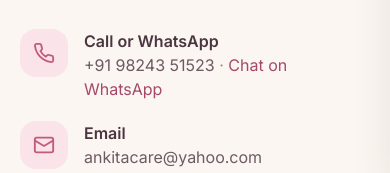
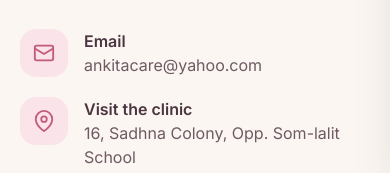
Before and after one commit to Ashay1301/ankitacare-website, a website: page contact.html in a window 390 px wide. Shown: the part 650-823 px from the top of the page. Drawn offline with Linux system fonts and the light colour scheme.

Commit message:
Remove phone number from all pages

```diff
--- a/contact.html
+++ b/contact.html
@@ -4,7 +4,7 @@
   <meta charset="UTF-8" />
   <meta name="viewport" content="width=device-width, initial-scale=1.0" />
   <title>Contact & Booking — Ankita's Care Clinic</title>
-  <meta name="description" content="Get in touch with Ankita's Care Clinic to book a consultation or enquire about our prenatal wellness programs. Call, WhatsApp, email or fill in our enquiry form." />
+  <meta name="description" content="Get in touch with Ankita's Care Clinic to book a consultation or enquire about our prenatal wellness programs. Email or fill in our enquiry form." />
   <meta name="theme-color" content="#FBF6F1" />
   <meta property="og:type" content="website" />
   <meta property="og:title" content="Contact & Booking — Ankita's Care Clinic" />
@@ -82,18 +82,6 @@
           <p class="lead mt-4">Choose whichever way is easiest for you.</p>
 
           <ul class="mt-8 space-y-5">
-            <!-- Phone / WhatsApp -->
-            <li class="flex items-start gap-4">
-              <span class="flex h-12 w-12 flex-none items-center justify-center rounded-2xl bg-blush-100 text-rose-600">
-                <svg width="22" height="22" viewBox="0 0 24 24" fill="none" stroke="currentColor" stroke-width="2" stroke-linecap="round" stroke-linejoin="round"><path d="M22 16.92v3a2 2 0 0 1-2.18 2 19.79 19.79 0 0 1-8.63-3.07 19.5 19.5 0 0 1-6-6 19.79 19.79 0 0 1-3.07-8.67A2 2 0 0 1 4.11 2h3a2 2 0 0 1 2 1.72c.13.96.36 1.9.7 2.81a2 2 0 0 1-.45 2.11L8.09 9.91a16 16 0 0 0 6 6l1.27-1.27a2 2 0 0 1 2.11-.45c.91.34 1.85.57 2.81.7A2 2 0 0 1 22 16.92Z"/></svg>
-              </span>
-              <div>
-                <p class="font-semibold text-ink">Call or WhatsApp</p>
-                <a href="tel:+919824351523" class="text-ink-light transition hover:text-rose-700">+91 98243 51523</a>
-                <span class="text-ink-muted"> · </span>
-                <a href="https://wa.me/919824351523" target="_blank" rel="noopener" class="text-rose-700 transition hover:text-rose-600">Chat on WhatsApp</a>
-              </div>
-            </li>
             <!-- Email -->
             <li class="flex items-start gap-4">
               <span class="flex h-12 w-12 flex-none items-center justify-center rounded-2xl bg-blush-100 text-rose-600">
@@ -191,7 +179,6 @@
         <div>
           <h3 class="text-sm font-semibold uppercase tracking-wider text-white">Get in touch</h3>
           <ul class="mt-4 space-y-2.5 text-sm text-cream-100/70">
-            <li><a href="tel:+919824351523" class="transition hover:text-rose-300">+91 98243 51523</a></li>
             <li><a href="mailto:ankitacare@yahoo.com" class="transition hover:text-rose-300">ankitacare@yahoo.com</a></li>
             <li><a href="contact.html" class="transition hover:text-rose-300">Book a consultation</a></li>
           </ul>
```
Also changed, not shown: about.html (+0 -1 lines), index.html (+0 -1 lines), services.html (+0 -1 lines).
